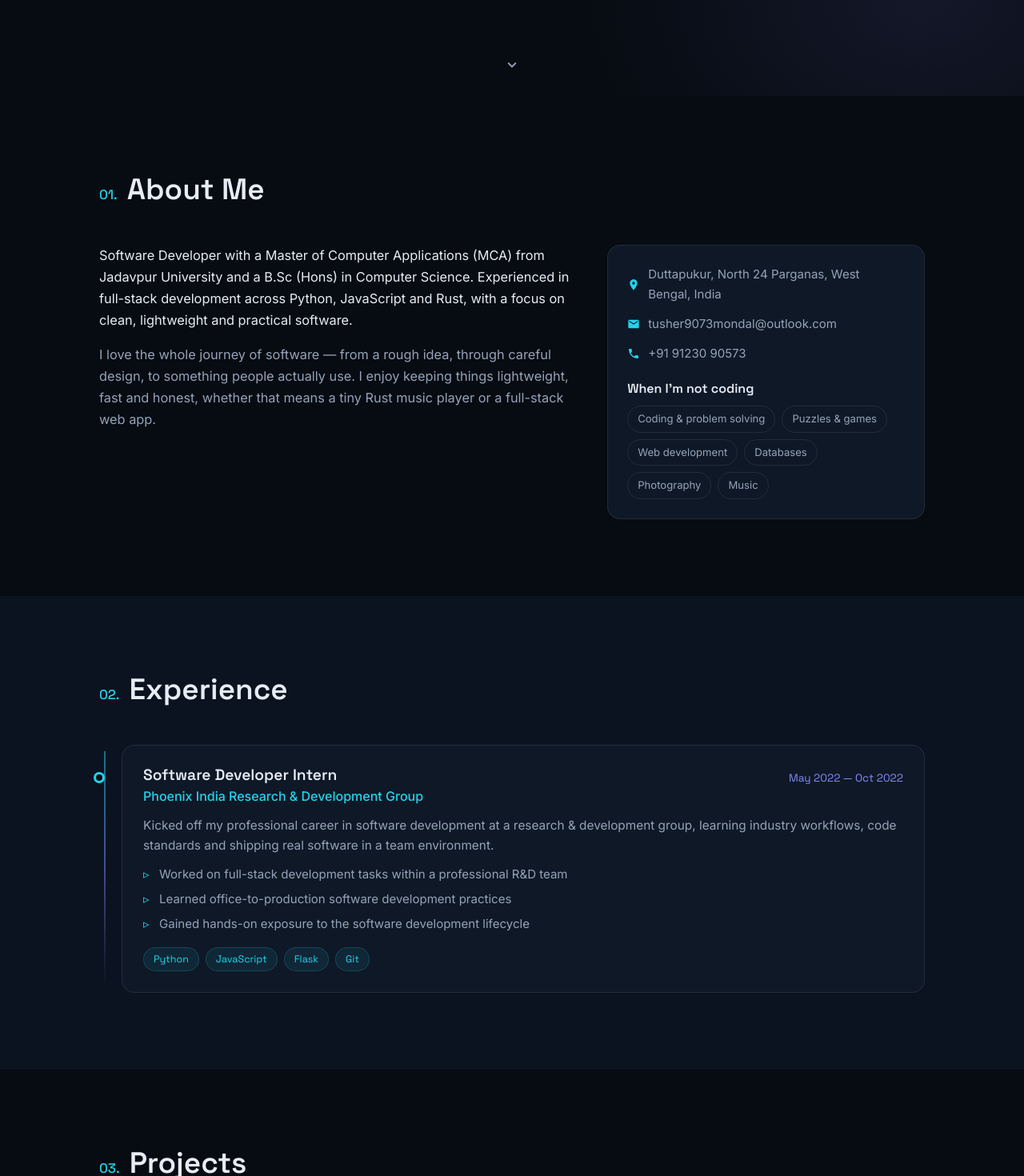
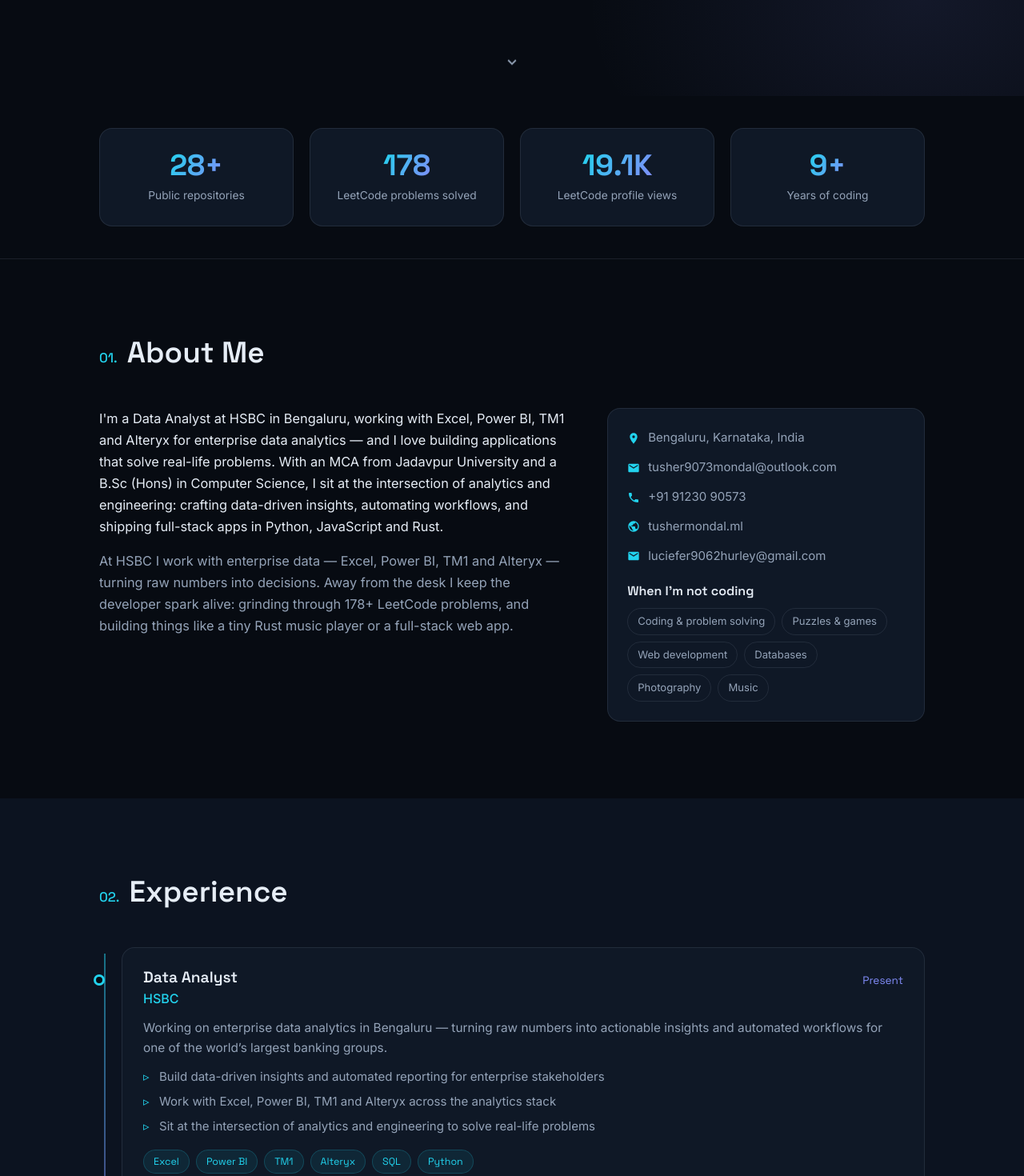
Before and after one commit to Hurley2017/tushermondalcv, a React (Vite) app: page / in a window 1280 px wide. Shown: the part 680-2150 px from the top of the page at 80% size. Built offline with nearby package versions, Linux system fonts and the light colour scheme.

Commit message:
Enrich site with researched info: HSBC Data Analyst, Bengaluru, new socials, data skills, more projects, stats strip

```diff
--- a/src/App.jsx
+++ b/src/App.jsx
@@ -1,5 +1,6 @@
 import Navbar from './components/Navbar.jsx'
 import Hero from './components/Hero.jsx'
+import Stats from './components/Stats.jsx'
 import About from './components/About.jsx'
 import Experience from './components/Experience.jsx'
 import Projects from './components/Projects.jsx'
@@ -14,6 +15,7 @@ export default function App() {
       <Navbar />
       <main>
         <Hero />
+        <Stats />
         <About />
         <Experience />
         <Projects />
--- a/src/components/About.jsx
+++ b/src/components/About.jsx
@@ -15,9 +15,10 @@ export default function About() {
           <Reveal className="about__text" delay={80}>
             <p>{profile.resumeNote}</p>
             <p>
-              I love the whole journey of software — from a rough idea, through careful design, to
-              something people actually use. I enjoy keeping things lightweight, fast and honest,
-              whether that means a tiny Rust music player or a full-stack web app.
+              At HSBC I work with enterprise data — Excel, Power BI, TM1 and Alteryx — turning raw
+              numbers into decisions. Away from the desk I keep the developer spark alive: grinding
+              through 178+ LeetCode problems, and building things like a tiny Rust music player or
+              a full-stack web app.
             </p>
           </Reveal>
           <Reveal className="about__meta" delay={160}>
@@ -33,6 +34,16 @@ export default function About() {
               <Icon name="phone" size={16} />
               <span>{profile.phone}</span>
             </div>
+            <div className="about__row">
+              <Icon name="globe" size={16} />
+              <a href={profile.website} target="_blank" rel="noreferrer">
+                tushermondal.ml
+              </a>
+            </div>
+            <div className="about__row">
+              <Icon name="mail" size={16} />
+              <a href={`mailto:${profile.emailAlt}`}>{profile.emailAlt}</a>
+            </div>
             <h3 className="about__subtitle">When I'm not coding</h3>
             <ul className="about__interests">
               {interests.map((item) => (
--- a/src/components/Hero.jsx
+++ b/src/components/Hero.jsx
@@ -49,9 +49,9 @@ export default function Hero() {
         <div className="hero__media">
           <div className="hero__avatar-wrap">
             <img className="hero__avatar" src={profile.avatar} alt={`${profile.name} portrait`} />
-            <span className="hero__status" title="Open to opportunities">
+            <span className="hero__status" title="Data Analyst at HSBC">
               <span className="hero__status-dot" />
-              Open to work
+              Data Analyst · HSBC
             </span>
           </div>
         </div>
--- /dev/null
+++ b/src/components/Stats.jsx
@@ -0,0 +1,20 @@
+import { profile } from '../data/profile.js'
+import Reveal from './Reveal.jsx'
+
+// Compact stat strip (repos, LeetCode, years coding) between hero and about.
+export default function Stats() {
+  return (
+    <section className="stats">
+      <div className="container">
+        <div className="stats__grid">
+          {profile.stats.map((stat, i) => (
+            <Reveal key={stat.label} className="stats__item" delay={i * 70}>
+              <span className="stats__value gradient-text">{stat.value}</span>
+              <span className="stats__label">{stat.label}</span>
+            </Reveal>
+          ))}
+        </div>
+      </div>
+    </section>
+  )
+}
--- a/src/components/icons.jsx
+++ b/src/components/icons.jsx
@@ -25,6 +25,12 @@ export function Icon({ name, size = 20, ...props }) {
     arrowDown: (
       <path d="M16.59 8.59L12 13.17 7.41 8.59 6 10l6 6 6-6z" />
     ),
+    twitter: (
+      <path d="M18.244 2.25h3.308l-7.227 8.26 8.502 11.24H16.17l-5.214-6.817L4.99 21.75H1.68l7.73-8.835L1.254 2.25H8.08l4.713 6.231 5.451-6.231zm-1.161 17.52h1.833L7.084 4.126H5.117l11.966 15.644z" />
+    ),
+    globe: (
+      <path d="M12 2C6.48 2 2 6.48 2 12s4.48 10 10 10 10-4.48 10-10S17.52 2 12 2zm-1 17.93c-3.95-.49-7-3.85-7-7.93 0-.62.08-1.21.21-1.79L9 15v1c0 1.1.9 2 2 2v1.93zm6.9-2.54c-.26-.81-1-1.39-1.9-1.39h-1v-3c0-.55-.45-1-1-1H8v-2h2c.55 0 1-.45 1-1V7h2c1.1 0 2-.9 2-2v-.41c2.93 1.19 5 4.06 5 7.41 0 2.08-.8 3.97-2.1 5.39z" />
+    ),
   }
   return (
     <svg
--- a/src/data/profile.js
+++ b/src/data/profile.js
@@ -5,16 +5,18 @@ export const profile = {
   name: 'Tusher Mondal',
   firstName: 'Tusher',
   lastName: 'Mondal',
-  role: 'Software Developer',
+  role: 'Data Analyst at HSBC',
   tagline:
-    'MCA graduate from Jadavpur University, passionate about full-stack development, algorithms and building things that feel effortless.',
-  location: 'Duttapukur, North 24 Parganas, West Bengal, India',
+    'Data analyst by day, developer by passion. I turn messy data into decisions and build applications that solve real-world problems.',
+  location: 'Bengaluru, Karnataka, India',
   email: 'tusher9073mondal@outlook.com',
+  emailAlt: 'luciefer9062hurley@gmail.com',
   phone: '+91 91230 90573',
+  website: 'https://www.tushermondal.ml/',
   avatar: '/profile.jpg',
   avatarAlt: '/yelan1.png',
   resumeNote:
-    'Software Developer with a Master of Computer Applications (MCA) from Jadavpur University and a B.Sc (Hons) in Computer Science. Experienced in full-stack development across Python, JavaScript and Rust, with a focus on clean, lightweight and practical software.',
+    "I'm a Data Analyst at HSBC in Bengaluru, working with Excel, Power BI, TM1 and Alteryx for enterprise data analytics — and I love building applications that solve real-life problems. With an MCA from Jadavpur University and a B.Sc (Hons) in Computer Science, I sit at the intersection of analytics and engineering: crafting data-driven insights, automating workflows, and shipping full-stack apps in Python, JavaScript and Rust.",
   socials: [
     {
       label: 'GitHub',
@@ -24,8 +26,8 @@ export const profile = {
     },
     {
       label: 'LinkedIn',
-      handle: 'in/tusher-mondal-609263168',
-      url: 'https://www.linkedin.com/in/tusher-mondal-609263168/',
+      handle: 'in/tusher-mondal',
+      url: 'https://www.linkedin.com/in/tusher-mondal/',
       icon: 'linkedin',
     },
     {
@@ -34,7 +36,35 @@ export const profile = {
       url: 'https://leetcode.com/Hurley2017/',
       icon: 'code',
     },
+    {
+      label: 'X / Twitter',
+      handle: '@HurleyLuciefer',
+      url: 'https://twitter.com/HurleyLuciefer',
+      icon: 'twitter',
+    },
+    {
+      label: 'Website',
+      handle: 'tushermondal.ml',
+      url: 'https://www.tushermondal.ml/',
+      icon: 'globe',
+    },
   ],
+  stats: [
+    { value: '28+', label: 'Public repositories' },
+    { value: '178', label: 'LeetCode problems solved' },
+    { value: '19.1K', label: 'LeetCode profile views' },
+    { value: '9+', label: 'Years of coding' },
+  ],
+  leetcode: {
+    solved: 178,
+    easy: 72,
+    medium: 101,
+    hard: 5,
+    views: '19.1K',
+    solutions: 30,
+    rank: '942,981',
+    strengths: ['Dynamic Programming', 'Hash Table', 'Binary Search', 'Two Pointers'],
+  },
 }
 
 export const navLinks = [
@@ -47,6 +77,21 @@ export const navLinks = [
 ]
 
 export const experience = [
+  {
+    role: 'Data Analyst',
+    company: 'HSBC',
+    companyUrl: 'https://www.hsbc.com/',
+    period: 'Present',
+    current: true,
+    summary:
+      'Working on enterprise data analytics in Bengaluru — turning raw numbers into actionable insights and automated workflows for one of the world\u2019s largest banking groups.',
+    highlights: [
+      'Build data-driven insights and automated reporting for enterprise stakeholders',
+      'Work with Excel, Power BI, TM1 and Alteryx across the analytics stack',
+      'Sit at the intersection of analytics and engineering to solve real-life problems',
+    ],
+    tech: ['Excel', 'Power BI', 'TM1', 'Alteryx', 'SQL', 'Python'],
+  },
   {
     role: 'Software Developer Intern',
     company: 'Phoenix India Research & Development Group',
@@ -96,20 +141,24 @@ export const education = [
 
 export const skillGroups = [
   {
+    title: 'Data & Analytics',
+    skills: ['Excel', 'Power BI', 'TM1', 'Alteryx', 'Pandas', 'NumPy', 'SQL', 'Data Analysis'],
+  },
+  {
     title: 'Languages',
-    skills: ['Python', 'JavaScript', 'TypeScript', 'Java', 'C', 'C++', 'Rust', 'R', 'SQL', 'JSP'],
+    skills: ['Python', 'JavaScript', 'TypeScript', 'Java', 'C', 'C++', 'Rust', 'R', 'OpenEdge ABL'],
   },
   {
     title: 'Frameworks & Libraries',
-    skills: ['React', 'Node.js', 'Flask', 'Django', 'Express', 'Vite'],
+    skills: ['React', 'Node.js', 'Flask', 'Django', 'Express', 'Vite', 'WebSockets'],
   },
   {
-    title: 'Databases & Data',
-    skills: ['MongoDB', 'Redis', 'MySQL', 'PostgreSQL', 'Pandas'],
+    title: 'Databases',
+    skills: ['MongoDB', 'Redis', 'MySQL', 'PostgreSQL'],
   },
   {
     title: 'Tools & Platforms',
-    skills: ['Git', 'GitHub', 'Vercel', 'Linux', 'Docker', 'npm', 'REST APIs'],
+    skills: ['Git', 'GitHub', 'Vercel', 'Linux', 'Docker', 'Postman', 'VS Code'],
   },
   {
     title: 'Interests',
@@ -176,10 +225,28 @@ export const projects = [
     name: 'Socket Streaming',
     description:
       'Cross-platform peer-to-peer file sharing application built on sockets for fast, direct transfers.',
-    tech: ['Python', 'Sockets', 'Networking'],
+    tech: ['Python', 'WebSockets', 'Networking'],
     github: 'https://github.com/Hurley2017/Socket_Streaming',
     demo: null,
-    featured: false,
+    featured: true,
+  },
+  {
+    name: 'Perspective Pivot',
+    description:
+      'A web view framework that renders binary files into a pivot-like structure for easy data exploration.',
+    tech: ['HTML', 'JavaScript', 'Data'],
+    github: 'https://github.com/Hurley2017/Perspective_Pivot',
+    demo: null,
+    featured: true,
+  },
+  {
+    name: 'Voice Assistant',
+    description:
+      'A Python-based voice assistant that understands and responds to voice commands for hands-free operation.',
+    tech: ['Python', 'Speech Recognition'],
+    github: 'https://github.com/Hurley2017/Voice_Assistant',
+    demo: null,
+    featured: true,
   },
   {
     name: 'ranbakure',
@@ -188,6 +255,22 @@ export const projects = [
     tech: ['HTML', 'CSS', 'JavaScript'],
     github: 'https://github.com/Hurley2017/ranbakure',
     demo: 'https://www.ranbakure.com/',
+    featured: false,
+  },
+  {
+    name: 'GPA',
+    description: 'General Purpose APIs for Projects and Production — a reusable API toolkit.',
+    tech: ['Python'],
+    github: 'https://github.com/Hurley2017/GPA',
+    demo: 'https://gpa-bice.vercel.app',
+    featured: false,
+  },
+  {
+    name: 'Vroom-Vroom',
+    description: 'Dynamic SoundCore iOS — a sound-focused iOS experiment with GitHub Pages hosting.',
+    tech: ['HTML', 'JavaScript'],
+    github: 'https://github.com/Hurley2017/Vroom-Vroom',
+    demo: null,
     featured: false,
   },
 ]
--- a/src/index.css
+++ b/src/index.css
@@ -408,6 +408,50 @@ img {
   50% {
     transform: translate(-50%, 8px);
   }
+}
+
+/* ---------- Stats ---------- */
+.stats {
+  padding: 40px 0;
+  background: var(--bg);
+  border-bottom: 1px solid var(--border);
+}
+
+.stats__grid {
+  display: grid;
+  grid-template-columns: repeat(4, 1fr);
+  gap: 20px;
+}
+
+.stats__item {
+  display: flex;
+  flex-direction: column;
+  align-items: center;
+  gap: 6px;
+  padding: 26px 12px;
+  border: 1px solid var(--border);
+  border-radius: var(--radius);
+  background: var(--card);
+  text-align: center;
+  transition: transform 0.22s ease, border-color 0.22s ease;
+}
+
+.stats__item:hover {
+  transform: translateY(-3px);
+  border-color: rgba(34, 211, 238, 0.35);
+}
+
+.stats__value {
+  font-family: var(--font-head);
+  font-size: clamp(1.7rem, 3.4vw, 2.3rem);
+  font-weight: 700;
+  line-height: 1.1;
+}
+
+.stats__label {
+  color: var(--muted);
+  font-size: 0.86rem;
+  text-align: center;
 }
 
 /* ---------- Sections ---------- */
```
